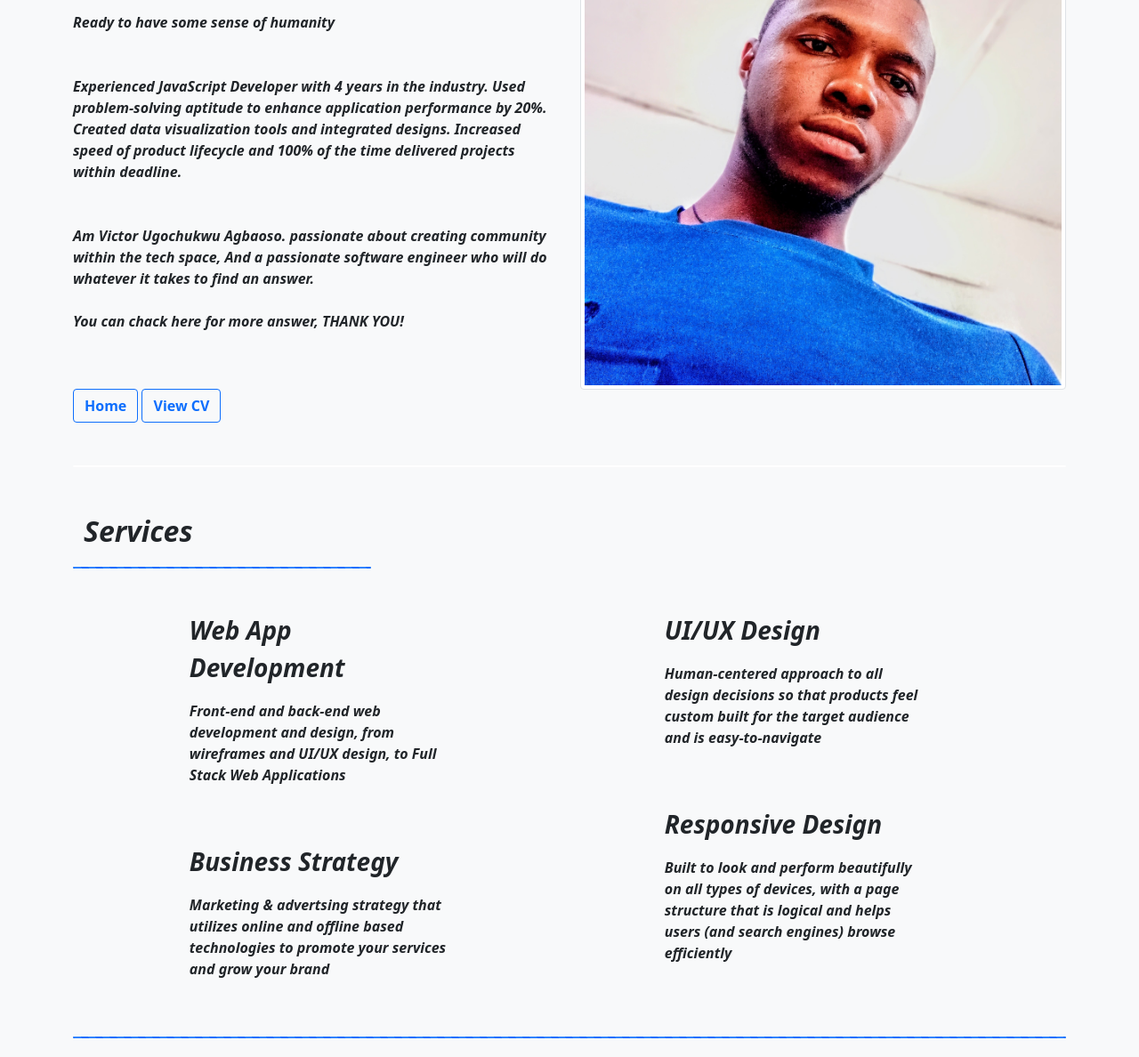
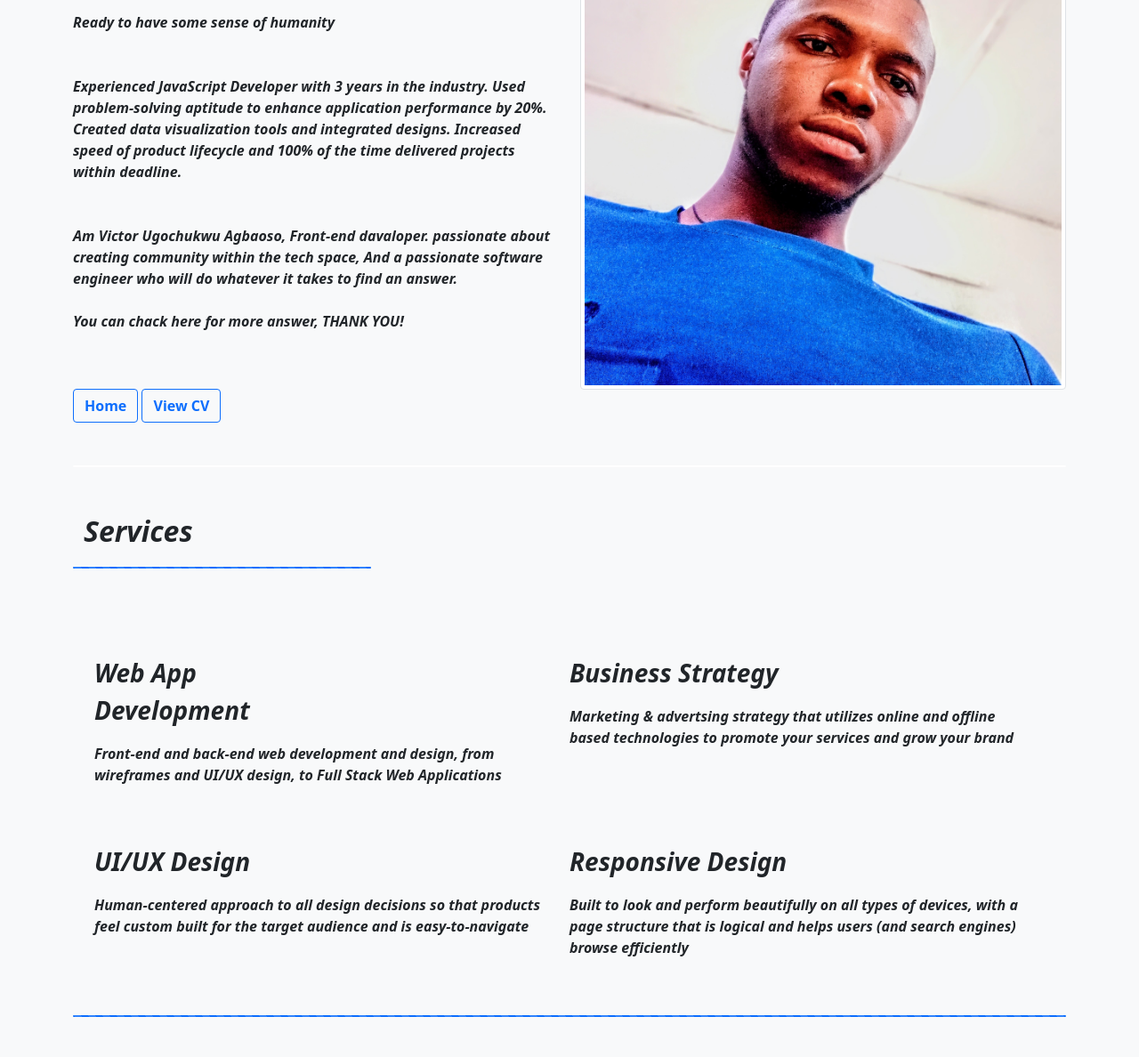
Before and after one commit to victor0812787/my-portfolio, a plain HTML site: page about.html in a window 1280 px wide. Shown: the part 226-1414 px from the top of the page at 89% size. Drawn offline with nearby package versions, Linux system fonts and the light colour scheme.

Commit message:
first commit

```diff
--- a/about.html
+++ b/about.html
@@ -94,14 +94,14 @@
                   <p class="fs-6 fw-bold fst-italic">Ready to have some sense of humanity</p>
 
                   <p class="fs-6 fw-bold fst-italic mt-5">
-                     Experienced JavaScript Developer with 4 years in the industry.
+                     Experienced JavaScript Developer with 3 years in the industry.
                      Used problem-solving aptitude to enhance application performance by 20%.
                      Created data visualization tools and integrated designs. Increased speed
                       of product lifecycle and 100% of the time delivered projects within deadline.
                   </p>
 
                   <p class="fs-6 fw-bold fst-italic mt-5">
-                     Am Victor Ugochukwu Agbaoso. passionate about creating community within
+                     Am Victor Ugochukwu Agbaoso, Front-end davaloper. passionate about creating community within
                      the tech space, And a passionate software engineer who will do whatever
                       it takes to find an answer.
                   </p>
@@ -111,7 +111,7 @@
                      THANK YOU!
                   </p>
                   <a href="index.html"><button type="button" class="btn btn-outline-primary fw-bold mt-5">Home</button></a>
-                  <a href=""><button type="button" class="btn btn-outline-primary fw-bold mt-5">View CV</button></a>
+                  <a href="./IMG/Software Developer Resume.pdf"><button type="button" class="btn btn-outline-primary fw-bold mt-5">View CV</button></a>
               </div>
               <div class="col">
                   <img src="./IMG/victor.jpg" class="img-thumbnail d-none d-lg-block" alt="...">
@@ -128,46 +128,52 @@
         <div class="container fs-2 fw-bold fst-italic mt-5"><p>Services</p></div>
         <div class=" progress progress-bar-striped bg-primary" style="height: 2px;width: 30%;">
         </div>
-        <div class="container me-5 mt-5 d-flex row row-cols-1 row-cols-md-2">
+        <div class="container me-5 mt-5 d-flex row row-cols-1 row-cols-md-2 g-4">
 
-            <div class="container col" style="width: 30%;">
-                <div class="d-flex">
+            <!-- <div class="container" style="width: 30%;"> -->
+                <div class="col">
                     <div class="">
                         <img src="" alt="">
                     </div>
                     <div class="">
                         <p class="fst-italic fs-3 fw-bold">Web App <br> Development</p>
-                        <p class="fst-italic fs-6 fw-bold">Front-end and back-end web development and design,
+                        <p class="fst-italic fs-6 fw-bold">
+                            Front-end and back-end web development and design,
                             from wireframes and UI/UX design, to Full Stack Web
-                            Applications</p>
+                            Applications
+                        </p>
                     </div>
                 </div>
-                <div class="d-flex mt-5">
+                <div class="col">
                     <div class="">
                         <img src="" alt="">
                     </div>
                     <div class="">
                         <p class="fst-italic fs-3 fw-bold">Business Strategy</p>
-                        <p class="fst-italic fs-6 fw-bold">Marketing & advertsing strategy that utilizes online and
+                        <p class="fst-italic fs-6 fw-bold">
+                            Marketing & advertsing strategy that utilizes online and
                             offline based technologies to promote your services and
-                            grow your brand</p>
+                            grow your brand
+                        </p>
                     </div>
                 </div>
-            </div>
+            <!-- </div> -->
 
-            <div class="container col" style="width: 30%;">
-                <div class="d-flex">
+            <!-- <div class="container" style="width: 30%;"> -->
+                <div class="col">
                     <div class="">
                         <img src="" alt="">
                     </div>
                     <div class="">
                         <p class="fst-italic fs-3 fw-bold">UI/UX Design</p>
-                        <p class="fst-italic fs-6 fw-bold">Human-centered approach to all design decisions so that
+                        <p class="fst-italic fs-6 fw-bold">
+                            Human-centered approach to all design decisions so that
                             products feel custom built for the target audience and is
-                            easy-to-navigate</p>
+                            easy-to-navigate
+                        </p>
                     </div>
                 </div>
-                <div class="d-flex mt-5">
+                <div class="col">
                     <div class="">
                         <img src="" alt="">
                     </div>
@@ -178,7 +184,7 @@
                             users (and search engines) browse efficiently</p>
                     </div>
                 </div>
-            </div>
+            <!-- </div> -->
 
       </div>
       <!-- ending Services -->
```
Also changed, not shown: index.html (+1 -1 lines), 1 other file.
